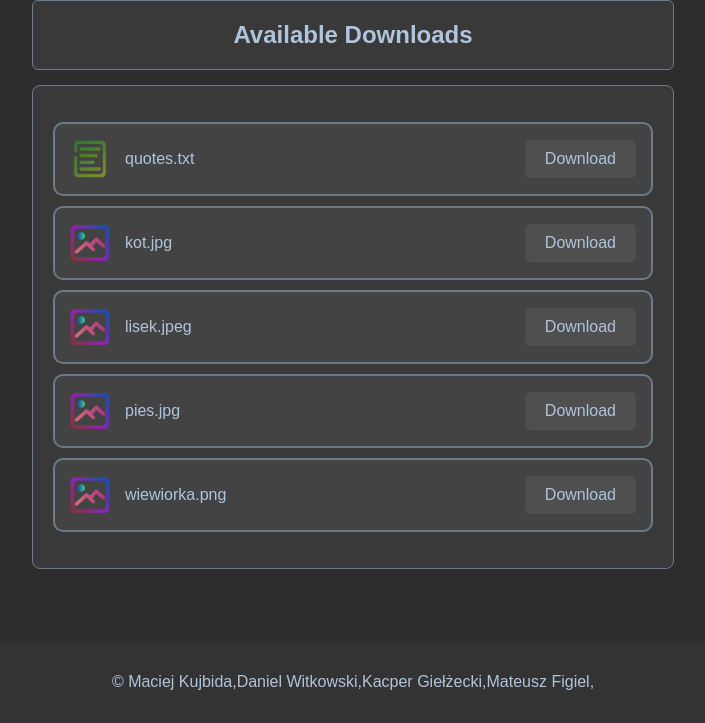
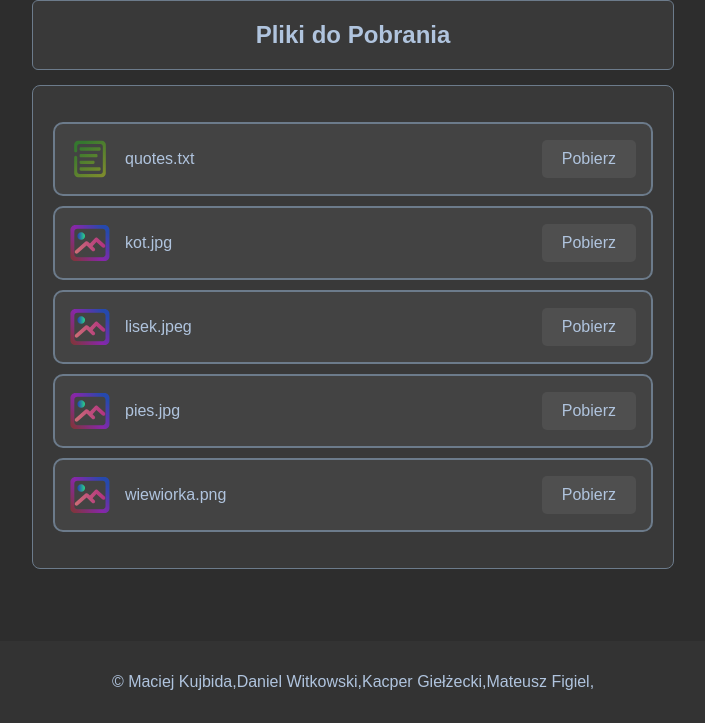
Before and after one commit to ScreamOff/ProjektZespo-owy, a Flask app: page /downloader/downloads in a window 1280 px wide. Shown: the part 77-800 px from the top of the page, without its empty margins (287-992 px from the left). Run offline with Flask 3, Linux system fonts and the light colour scheme.

Commit message:
Ujednolicenie na jeden język(Polski)

```diff
--- a/app.py
+++ b/app.py
@@ -48,24 +48,24 @@ app.register_blueprint(currency_rates_bp, url_prefix='/currency')
 @app.route('/')
 def index():
     applications = [
-        {'name': 'Download', 'icon': 'download_icon.png', 'url': url_for('downloader.download_page')},
-        {'name': 'Upload', 'icon': 'upload_icon.png', 'url': url_for('uploader_blueprint.file_uploader')},
-        {'name': 'Calculator', 'icon': 'calculator_icon.png', 'url': url_for('calculator.calculator')},
-        {'name': 'Video Player', 'icon': 'play_button.png', 'url': url_for('player.video_list')},
+        {'name': 'Pobierz Plik', 'icon': 'download_icon.png', 'url': url_for('downloader.download_page')},
+        {'name': 'Wyślij Plik', 'icon': 'upload_icon.png', 'url': url_for('uploader_blueprint.file_uploader')},
+        {'name': 'Kalkulator', 'icon': 'calculator_icon.png', 'url': url_for('calculator.calculator')},
+        {'name': 'Odtwarzacz Wideo', 'icon': 'play_button.png', 'url': url_for('player.video_list')},
         {'name': 'Planner', 'icon': 'planner_icon.png', 'url': url_for('planner.show_planner')},
-        {'name': 'Notes', 'icon': 'note_icon.png', 'url': url_for('notes.notes')},
-        {'name': 'Audio Player', 'icon': 'mp3_icon.png', 'url': url_for('audio_player.audio_list')},
-        {'name': 'Gallery', 'icon': 'gallery.png', 'url': url_for('gallery.gallery')},
-        {'name': 'Timer', 'icon': 'timer_icon.png', 'url': url_for('timer.timer_page')},
-        {'name': 'Quote', 'icon': 'quote_icon.png', 'url': url_for('quote.quote_page')},
-        {'name': 'Saper', 'icon': 'saper_icon.png', 'url': url_for('saper.saper_page')},
-        {'name': 'Converter', 'icon': 'converter.png', 'url': url_for('converter.converter')},
-        {'name': 'Weather Stat.', 'icon': 'weather_icon.png', 'url': url_for('weather.weather_page')},
-        {'name': 'Password Generator', 'icon': 'lock.png','url': url_for('password_generator.password_generator')},
-        {'name': 'Yahtzee', 'icon': 'Yahtzee.png', 'url': url_for('yahtzee.yahtzee')},
-        {'name': 'Memory', 'icon': 'memory_icon.png', 'url': url_for('memory.memory_page')},
-        {'name': 'Refleks', 'icon': 'refleks.png', 'url': url_for('refleks.refleks_page')},
-        {'name': 'Currency Rates', 'icon': 'currency_icon.png','url': url_for('currency_rates.currency_rates')},
+        {'name': 'Notatnik', 'icon': 'note_icon.png', 'url': url_for('notes.notes')},
+        {'name': 'Odtwarzacz Audio', 'icon': 'mp3_icon.png', 'url': url_for('audio_player.audio_list')},
+        {'name': 'Galeria', 'icon': 'gallery.png', 'url': url_for('gallery.gallery')},
+        {'name': 'Minutnik', 'icon': 'timer_icon.png', 'url': url_for('timer.timer_page')},
+        {'name': 'Cytat Dnia', 'icon': 'quote_icon.png', 'url': url_for('quote.quote_page')},
+        {'name': 'Gra Saper', 'icon': 'saper_icon.png', 'url': url_for('saper.saper_page')},
+        {'name': 'Konwerter', 'icon': 'converter.png', 'url': url_for('converter.converter')},
+        {'name': 'Pogoda', 'icon': 'weather_icon.png', 'url': url_for('weather.weather_page')},
+        {'name': 'Generator Haseł', 'icon': 'lock.png','url': url_for('password_generator.password_generator')},
+        {'name': 'Gra Yahtzee', 'icon': 'Yahtzee.png', 'url': url_for('yahtzee.yahtzee')},
+        {'name': 'Gra Memory', 'icon': 'memory_icon.png', 'url': url_for('memory.memory_page')},
+        {'name': 'Gra Refleks', 'icon': 'refleks.png', 'url': url_for('refleks.refleks_page')},
+        {'name': 'Kursy Walut', 'icon': 'currency_icon.png','url': url_for('currency_rates.currency_rates')},
 
         # Możemy tutaj dodawać kolejne aplikacje
     ]
--- a/applications/file_downloader/templates/download.html
+++ b/applications/file_downloader/templates/download.html
@@ -2,14 +2,14 @@
 
 {% block content %}
     <link rel="stylesheet" href="{{ url_for('static', filename='css/download.css') }}">
-    <h2>Available Downloads</h2>
+    <h2>Pliki do Pobrania</h2>
     <div class="container">
     <ul>
         {% for file in files %}
             <li class="download-item">
                 <img class="download-icon" src="{{ url_for('static', filename='icons/' + file.icon) }}" alt="icon">
                 <span class="download-info">{{ file.name }}</span>
-                <a class="download-button" href="{{ url_for('downloader.download_file', filename=file.name) }}">Download</a>
+                <a class="download-button" href="{{ url_for('downloader.download_file', filename=file.name) }}">Pobierz</a>
             </li>
         {% endfor %}
     </ul>
--- a/applications/file_uploader/templates/upload.html
+++ b/applications/file_uploader/templates/upload.html
@@ -4,11 +4,11 @@
     <head>
     <link rel="stylesheet" href="{{ url_for('static', filename='css/upload.css') }}">
 </head>
-    <h2>Upload</h2>
+    <h2>Wyślij</h2>
     <div class="container">
         <form action="{{ url_for('uploader_blueprint.file_uploader') }}" method="post" enctype="multipart/form-data">
             <div id="drop-area" class="drop-area">
-                Drop here
+                Prześlij tutaj
             </div>
             <label for="file-input" id="upload-label">Wybierz pliki</label>
             <input type="file" id="file-input" name="file" multiple required>
```
